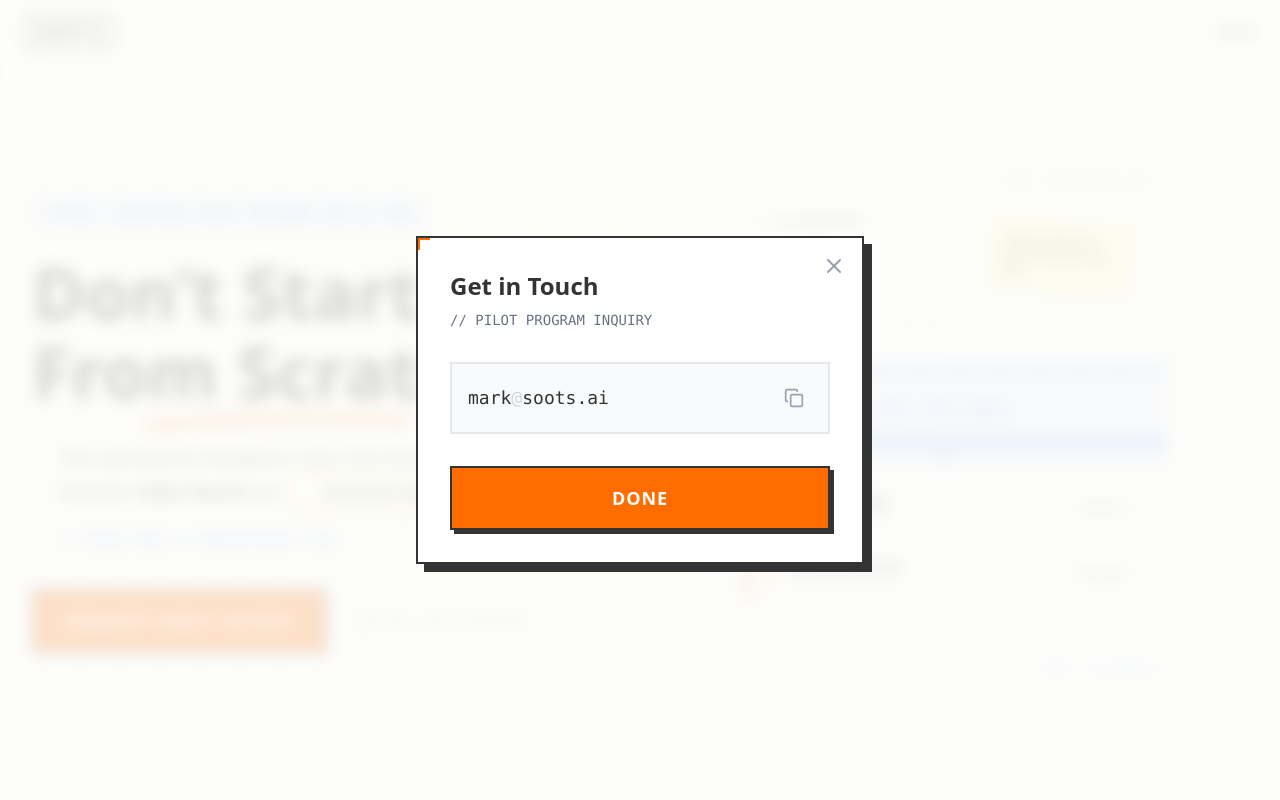
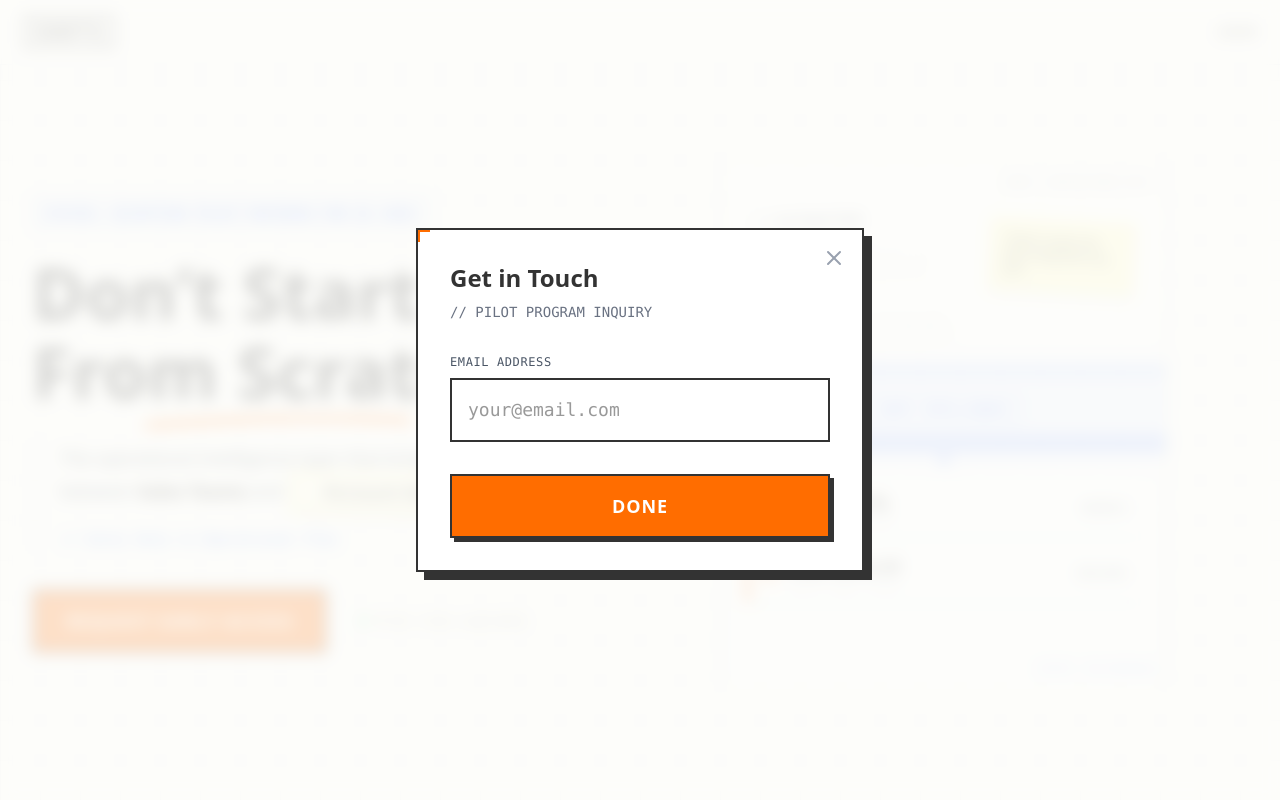
Before and after one commit to soots-ai/soots-landing, a React (Vite) app: page / in a window 1280 px wide. Both pictures are taken after a click on the button "REQUEST EARLY ACCESS". Shown: the top 800 px of the page. Built offline with nearby package versions, Linux system fonts and the light colour scheme.

Commit message:
added formspark for waitlist

```diff
--- a/components/EmailPopup.tsx
+++ b/components/EmailPopup.tsx
@@ -1,5 +1,5 @@
-import React, { useState } from 'react';
-import { Copy, Check, X } from 'lucide-react';
+import React, { useState, FormEvent } from 'react';
+import { X, Check } from 'lucide-react';
 import { Button } from './ui/Button';
 
 interface EmailPopupProps {
@@ -8,21 +8,71 @@ interface EmailPopupProps {
 }
 
 export const EmailPopup: React.FC<EmailPopupProps> = ({ isOpen, onClose }) => {
-    const [copied, setCopied] = useState(false);
-    const user = "mark";
-    const domain = "soots.ai";
-    const email = `${user}@${domain}`;
+    const [email, setEmail] = useState('');
+    const [isSubmitting, setIsSubmitting] = useState(false);
+    const [isSuccess, setIsSuccess] = useState(false);
+    const [error, setError] = useState<string | null>(null);
 
     if (!isOpen) return null;
 
-    const handleCopy = async () => {
+    const validateEmail = (email: string): boolean => {
+        const emailRegex = /^[^\s@]+@[^\s@]+\.[^\s@]+$/;
+        return emailRegex.test(email);
+    };
+
+    const handleSubmit = async (e: FormEvent<HTMLFormElement>) => {
+        e.preventDefault();
+        setError(null);
+
+        // Validate email format
+        if (!email.trim()) {
+            setError('Please enter your email address');
+            return;
+        }
+
+        if (!validateEmail(email)) {
+            setError('Please enter a valid email address');
+            return;
+        }
+
+        setIsSubmitting(true);
+
         try {
-            await navigator.clipboard.writeText(email);
-            setCopied(true);
-            setTimeout(() => setCopied(false), 2000);
+            const response = await fetch('https://submit-form.com/ZIUcgUDfZ', {
+                method: 'POST',
+                headers: {
+                    'Content-Type': 'application/json',
+                    'Accept': 'application/json',
+                },
+                body: JSON.stringify({ email }),
+            });
+
+            if (!response.ok) {
+                throw new Error('Failed to submit email');
+            }
+
+            setIsSuccess(true);
+            setEmail('');
+
+            // Auto-close after 3 seconds on success
+            setTimeout(() => {
+                setIsSuccess(false);
+                onClose();
+            }, 3000);
         } catch (err) {
-            console.error('Failed to copy text: ', err);
+            console.error('Failed to submit email:', err);
+            setError('Something went wrong. Please try again.');
+        } finally {
+            setIsSubmitting(false);
         }
+    };
+
+    const handleClose = () => {
+        // Reset form state when closing
+        setEmail('');
+        setError(null);
+        setIsSuccess(false);
+        onClose();
     };
 
     return (
@@ -30,7 +80,7 @@ export const EmailPopup: React.FC<EmailPopupProps> = ({ isOpen, onClose }) => {
             {/* Backdrop */}
             <div
                 className="absolute inset-0 bg-cream/80 backdrop-blur-sm"
-                onClick={onClose}
+                onClick={handleClose}
             />
 
             {/* Popup Container */}
@@ -38,8 +88,9 @@ export const EmailPopup: React.FC<EmailPopupProps> = ({ isOpen, onClose }) => {
 
                 {/* Close Button */}
                 <button
-                    onClick={onClose}
+                    onClick={handleClose}
                     className="absolute top-4 right-4 text-gray-400 hover:text-charcoal transition-colors"
+                    aria-label="Close popup"
                 >
                     <X size={24} />
                 </button>
@@ -49,36 +100,65 @@ export const EmailPopup: React.FC<EmailPopupProps> = ({ isOpen, onClose }) => {
                 </h3>
 
                 <p className="font-mono text-sm text-gray-500 mb-8">
-          // PILOT PROGRAM INQUIRY
+                    // PILOT PROGRAM INQUIRY
                 </p>
 
-                <div className="flex flex-col gap-4">
-                    <div className="relative">
-                        <div className="flex items-center justify-between border-2 border-gray-200 bg-gray-50 p-4 font-mono text-lg text-charcoal">
-                            <span>
-                                {user}
-                                <span className="text-gray-300 select-none">@</span>
-                                {domain}
-                            </span>
-                            <button
-                                onClick={handleCopy}
-                                className="text-gray-400 hover:text-blueprint-blue transition-colors p-2"
-                                title="Copy to clipboard"
-                            >
-                                {copied ? <Check size={20} className="text-green-500" /> : <Copy size={20} />}
-                            </button>
+                {isSuccess ? (
+                    <div className="flex flex-col items-center gap-4 py-4">
+                        <div className="w-16 h-16 bg-green-100 rounded-full flex items-center justify-center">
+                            <Check size={32} className="text-green-600" />
                         </div>
-                        {copied && (
-                            <div className="absolute -top-8 right-0 font-mono text-xs text-green-600 bg-green-50 px-2 py-1 border border-green-200">
-                                COPIED TO CLIPBOARD
-                            </div>
-                        )}
+                        <div className="text-center">
+                            <p className="font-sans font-bold text-lg text-charcoal mb-2">
+                                Thank you!
+                            </p>
+                            <p className="font-mono text-sm text-gray-600">
+                                We'll be in touch soon.
+                            </p>
+                        </div>
                     </div>
+                ) : (
+                    <form onSubmit={handleSubmit} className="flex flex-col gap-4">
+                        <div className="flex flex-col gap-2">
+                            <label htmlFor="email" className="font-mono text-xs text-gray-600 uppercase tracking-wider">
+                                Email Address
+                            </label>
+                            <input
+                                type="email"
+                                id="email"
+                                name="email"
+                                value={email}
+                                onChange={(e) => {
+                                    setEmail(e.target.value);
+                                    setError(null);
+                                }}
+                                placeholder="your@email.com"
+                                className="w-full border-2 border-charcoal bg-white p-4 font-mono text-lg text-charcoal focus:outline-none focus:ring-2 focus:ring-high-vis-orange focus:ring-offset-2 transition-all"
+                                disabled={isSubmitting}
+                                aria-label="Email address"
+                                aria-invalid={error ? 'true' : 'false'}
+                                aria-describedby={error ? 'email-error' : undefined}
+                            />
+                            {error && (
+                                <p
+                                    id="email-error"
+                                    className="font-mono text-xs text-red-600 bg-red-50 px-2 py-1 border border-red-200"
+                                    role="alert"
+                                >
+                                    {error}
+                                </p>
+                            )}
+                        </div>
 
-                    <Button onClick={onClose} className="w-full mt-4">
-                        DONE
-                    </Button>
-                </div>
+                        <Button
+                            type="submit"
+                            className="w-full mt-4"
+                            disabled={isSubmitting}
+                        >
+                            {isSubmitting ? 'Submitting...' : 'DONE'}
+                        </Button>
+                    </form>
+                )}
 
                 {/* Decorative corner */}
                 <div className="absolute top-0 left-0 w-3 h-3 border-t-2 border-l-2 border-high-vis-orange"></div>
--- a/components/ui/Button.tsx
+++ b/components/ui/Button.tsx
@@ -5,9 +5,18 @@ interface ButtonProps {
   variant?: 'primary' | 'ghost';
   className?: string;
   onClick?: () => void;
+  type?: 'button' | 'submit' | 'reset';
+  disabled?: boolean;
 }
 
-export const Button: React.FC<ButtonProps> = ({ children, variant = 'primary', className = '', onClick }) => {
+export const Button: React.FC<ButtonProps> = ({
+  children,
+  variant = 'primary',
+  className = '',
+  onClick,
+  type = 'button',
+  disabled = false
+}) => {
   const baseStyles = "inline-flex items-center justify-center font-bold uppercase tracking-wider transition-all duration-200 focus:outline-none focus:ring-2 focus:ring-offset-2";
 
   // Sharp corners, technical look
@@ -15,10 +24,14 @@ export const Button: React.FC<ButtonProps> = ({ children, variant = 'primary', c
 
   const ghostStyles = "bg-transparent text-charcoal border-4 border-charcoal hover:bg-charcoal hover:text-white py-4 px-10 text-xl rounded-none";
 
+  const disabledStyles = "opacity-50 cursor-not-allowed hover:bg-high-vis-orange hover:shadow-[4px_4px_0px_0px_rgba(51,51,51,1)] hover:translate-x-0 hover:translate-y-0";
+
   return (
     <button
+      type={type}
       onClick={onClick}
-      className={`${baseStyles} ${variant === 'primary' ? primaryStyles : ghostStyles} ${className}`}
+      disabled={disabled}
+      className={`${baseStyles} ${variant === 'primary' ? primaryStyles : ghostStyles} ${disabled ? disabledStyles : ''} ${className}`}
     >
       {children}
     </button>
```
